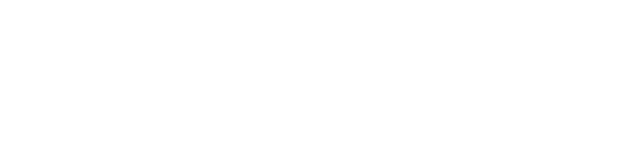
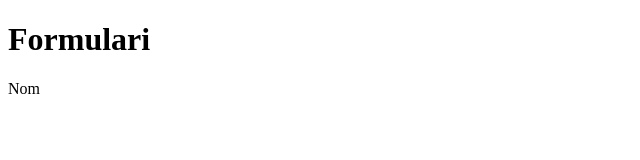
Before and after one commit to Anguelinalev/m4, a plain HTML site: page formulari.html in a window 1280 px wide. Shown: the whole page, without its empty margins (0-640 px from the left). Drawn offline with Linux system fonts and the light colour scheme.

Commit message:
Primer label

```diff
--- a/formulari.html
+++ b/formulari.html
@@ -5,6 +5,17 @@
     <title>Formulari</title>
 </head>
 <body>
+<h1> Formulari</h1>
+
+<form>
+
+    <div>
+        <label> Nom
+        </label>
+    </div>
+
+</form>
+
 
 </body>
 </html>
```
